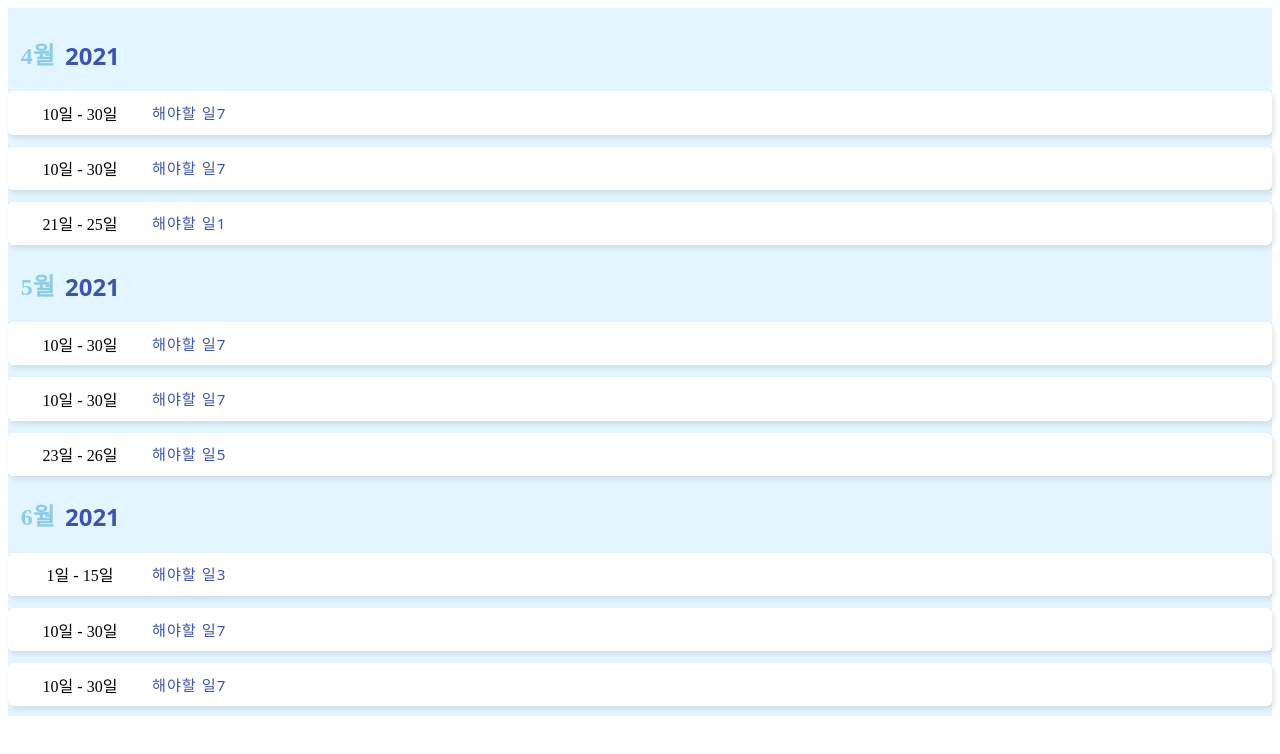
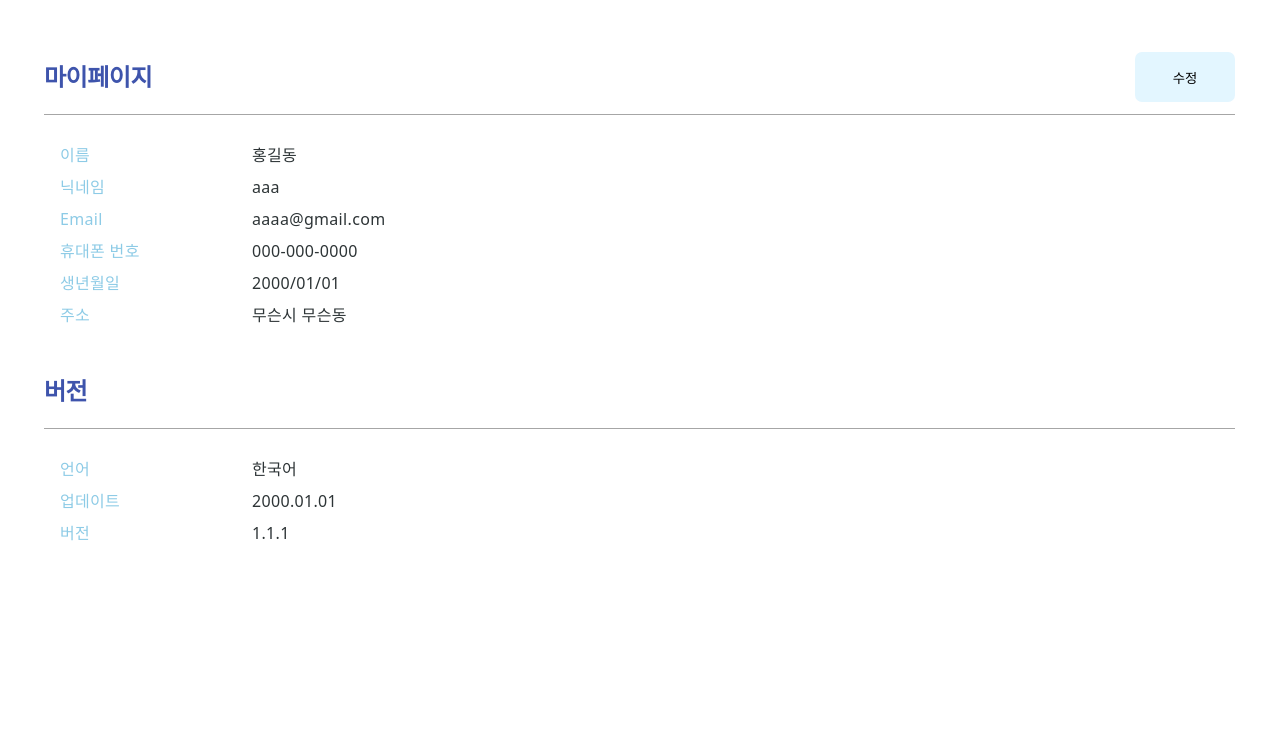
Before and after one commit to SiatStudy/P1F, a React (Create React App) app: page / in a window 1280 px wide. Shown: the top 754 px of the page. Built offline with nearby package versions, Linux system fonts and the light colour scheme.

Commit message:
임시커밋
또 커밋 안됐다고 오류띄워서 커밋
어차피 또 병합 충돌난다고 날릴 예정

```diff
--- a/src/App.js
+++ b/src/App.js
@@ -8,8 +8,8 @@ function App() {
   return (
     <div className="mainContainer">
       <div className='div1'></div>
-      {/* <MyPageContainer></MyPageContainer> */}
-      <SearchPageContainer></SearchPageContainer>
+      <MyPageContainer></MyPageContainer>
+      {/* <SearchPageContainer></SearchPageContainer> */}
       {/* <Dday></Dday> */}
     </div>
   );
```
Also changed, not shown: 1 other file (tests, documents, lock files or other folders).
